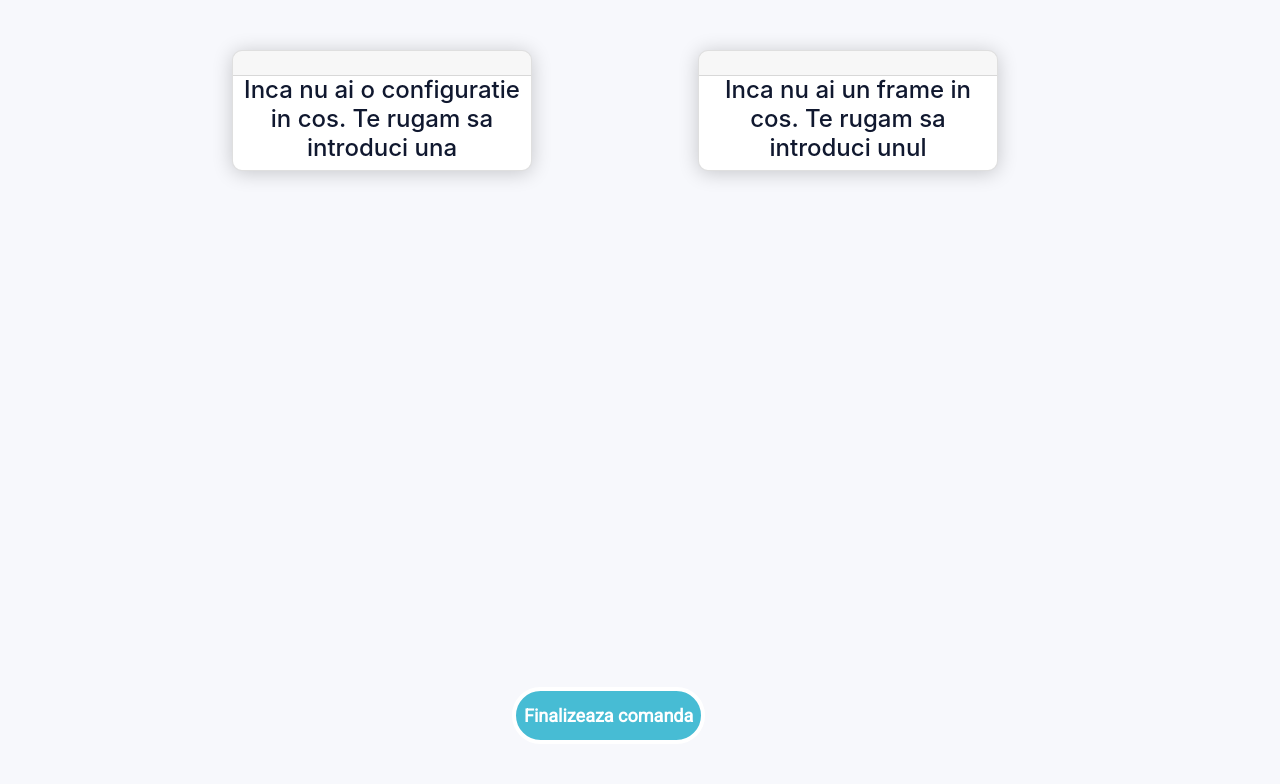
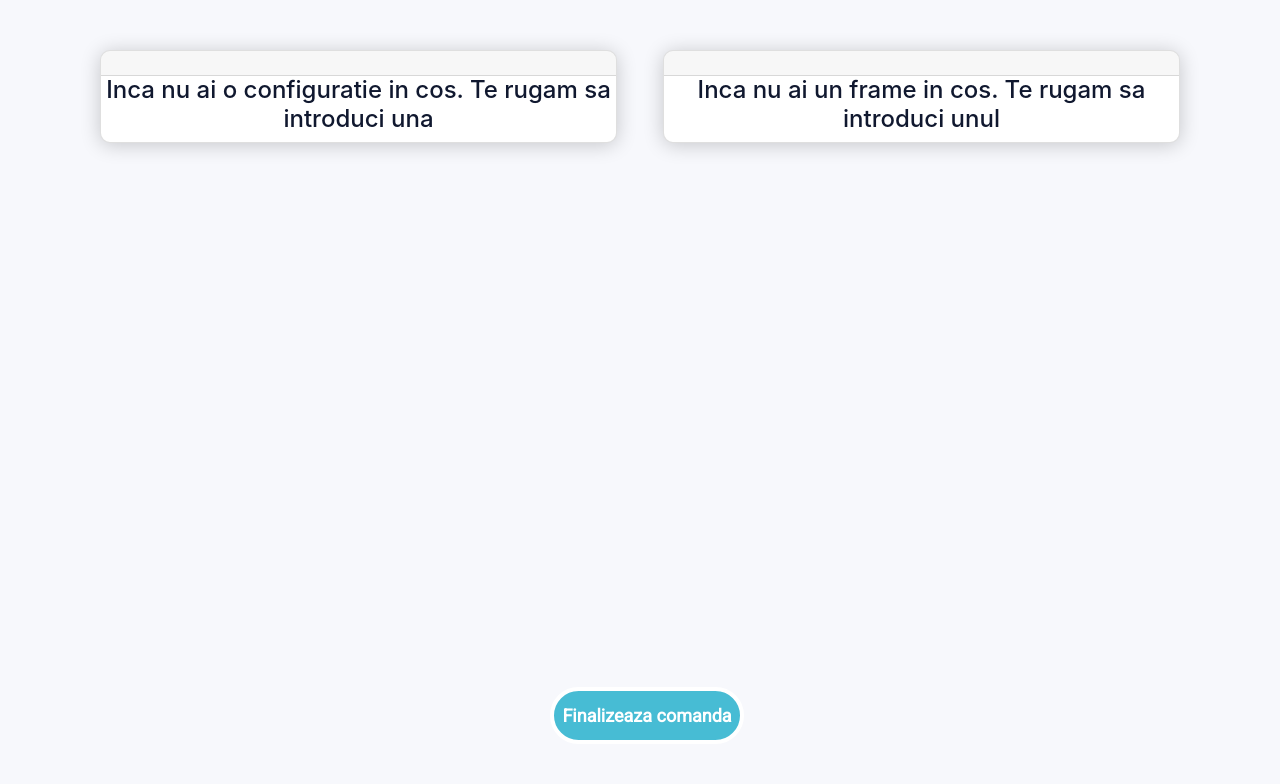
Before and after one commit to mihais137/aplicatietutorialpythonflask, a Flask app: page /shop_cart in a window 1280 px wide. Shown: the part 16-800 px from the top of the page. Run offline with Flask 2, Linux system fonts and the light colour scheme; the visitor is signed in with stand-in values (Sample User, id 1); data comes from the database, SQL or seed files in the repository; data that the repository does not hold is empty; some libraries are stand-ins or nearby versions.

Commit message:
rezolvat probleme cu rezolutia

```diff
--- a/website/templates/shop_cart.html
+++ b/website/templates/shop_cart.html
@@ -87,7 +87,7 @@
     .container {
       column-count: 2;
       display:grid;
-      width: 400px;
+      width: 100%;
       justify-content:center;
       flex-wrap:wrap;
       padding-top: 25px;
@@ -95,7 +95,7 @@
     .container2 {
       column-count: 2;
       display:grid;
-      width: 400px;
+      width: 100%;
       justify-content:center;
       flex-wrap:wrap;
       padding-top: 25px;
@@ -106,7 +106,7 @@
       border-radius: 10px;
       box-shadow: 0 2px 20px rgba(0, 0, 0, 0.2);
       overflow: hidden;
-      width: 300px;
+      width: 100%;
     }
     .card-header img {
       width: 100%;
@@ -210,7 +210,7 @@
     .confirm{
       position:absolute;
       bottom: 5%;
-      left:40%;
+      left:43%;
     }
 
 
```
Also changed, not shown: website/templates/shop.html (+3 -4 lines).
